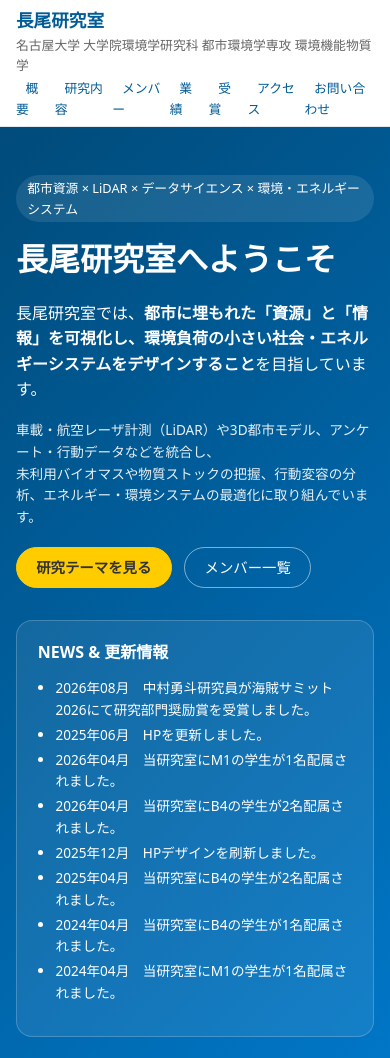
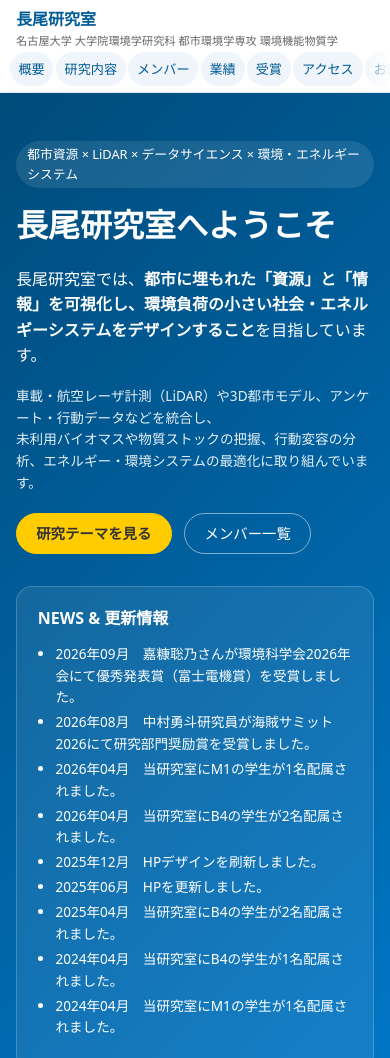
Before and after one commit to 7kamuraNu/nagaolab, a plain HTML site: page index.html in a window 390 px wide. Shown: the top 1058 px of the page. Drawn offline with Linux system fonts and the light colour scheme.

Commit message:
嘉糠さんの環境科学会2026年会の発表・受賞を追加、スマホヘッダーを修正
- 学会発表に「放置竹林問題を理解するための竹の存在量の可視化」
  （環境科学会2026年会, 2026年9月3日）を追加
- 受賞歴に優秀発表賞（富士電機賞）を追加し、NEWSにも掲載
- 杉浦さんの学年表記を修士1年→修士2年に修正
- スマホでナビ項目が1文字ずつ折り返される問題を修正
  （nav に white-space: nowrap、600px以下は横スクロールのタブ表示に変更）
- ヘッダー高さが可変になったためアンカーのスクロール位置を実測値に変更
- 最終更新日を更新

Co-Authored-By: Claude Opus 5 (1M context) <noreply@anthropic.com>

```diff
--- a/index.html
+++ b/index.html
@@ -51,6 +51,8 @@
       display: flex;
       align-items: center;
       justify-content: space-between;
+      flex-wrap: wrap;
+      gap: 0.3rem 1rem;
     }
 
     .brand {
@@ -67,6 +69,9 @@
     .brand-sub {
       font-size: 0.8rem;
       color: #666;
+      /* 「大学院環境学研究科」などの語の途中で改行させない */
+      word-break: keep-all;
+      overflow-wrap: break-word;
     }
 
     nav ul {
@@ -74,13 +79,22 @@
       padding: 0;
       margin: 0;
       display: flex;
-      gap: 1rem;
+      flex-wrap: wrap;
+      justify-content: flex-end;
+      gap: 0.2rem 1rem;
       font-size: 0.9rem;
     }
 
+    nav li {
+      flex: 0 0 auto;
+    }
+
     nav a {
+      display: block;
       padding: 0.4rem 0.6rem;
       border-radius: 999px;
+      /* 項目名が1文字ずつ折り返されるのを防ぐ */
+      white-space: nowrap;
     }
 
     nav a:hover {
@@ -419,7 +433,7 @@
       }
 
       nav ul {
-        gap: 0.4rem;
+        gap: 0.15rem 0.4rem;
         font-size: 0.8rem;
       }
 
@@ -431,8 +445,60 @@
     @media (max-width: 600px) {
       .nav-container {
         flex-direction: column;
-        align-items: flex-start;
-        gap: 0.2rem;
+        /* 縦並びでは wrap を解除する。column + wrap だと flex 行が
+           max-content 幅に縮み、stretch が親幅まで効かなくなるため */
+        flex-wrap: nowrap;
+        align-items: stretch;
+        gap: 0.25rem;
+        padding: 0.45rem 0 0.15rem;
+      }
+
+      .brand {
+        min-width: 0;
+        padding: 0 1rem;
+      }
+
+      .brand-title {
+        font-size: 1rem;
+      }
+
+      .brand-sub {
+        font-size: 0.7rem;
+        line-height: 1.4;
+      }
+
+      /* 横スクロールできる1行のタブに切り替え、項目の潰れをなくす */
+      nav {
+        overflow-x: auto;
+        scrollbar-width: none;
+        /* 右端をぼかしてスクロールできることを示す */
+        -webkit-mask-image: linear-gradient(
+          to right,
+          #000 calc(100% - 28px),
+          transparent
+        );
+        mask-image: linear-gradient(
+          to right,
+          #000 calc(100% - 28px),
+          transparent
+        );
+      }
+
+      nav::-webkit-scrollbar {
+        display: none;
+      }
+
+      nav ul {
+        flex-wrap: nowrap;
+        justify-content: flex-start;
+        gap: 0.15rem;
+        padding: 0 0.6rem 0.2rem;
+        font-size: 0.82rem;
+      }
+
+      nav a {
+        padding: 0.4rem 0.55rem;
+        background: #f0f4fb;
       }
     }
   </style>
@@ -482,11 +548,12 @@
       <aside class="hero-card">
         <h2>NEWS &amp; 更新情報</h2>
         <ul class="hero-list">
+          <li>2026年09月　嘉糠聡乃さんが環境科学会2026年会にて優秀発表賞（富士電機賞）を受賞しました。</li>
           <li>2026年08月　中村勇斗研究員が海賊サミット2026にて研究部門奨励賞を受賞しました。</li>
-          <li>2025年06月　HPを更新しました。</li>
           <li>2026年04月　当研究室にM1の学生が1名配属されました。</li>
           <li>2026年04月　当研究室にB4の学生が2名配属されました。</li>
           <li>2025年12月　HPデザインを刷新しました。</li>
+          <li>2025年06月　HPを更新しました。</li>
           <li>2025年04月　当研究室にB4の学生が2名配属されました。</li>
           <li>2024年04月　当研究室にB4の学生が1名配属されました。</li>
           <li>2024年04月　当研究室にM1の学生が1名配属されました。</li>
@@ -600,7 +667,7 @@
             </li>
             <li>
               <span>杉浦 寿哉</span>
-              <span class="member-role">修士1年（M2）</span>
+              <span class="member-role">修士2年（M2）</span>
             </li>
             <li>
               <span>嘉糠 聡乃</span>
@@ -677,6 +744,11 @@
         <h3>学会発表</h3>
         <ul class="publication-list">
           <li>
+            <div class="publication-year">2026年9月3日　公益社団法人 環境科学会 2026年会</div>
+            <strong>放置竹林問題を理解するための竹の存在量の可視化</strong><br />
+            嘉糠 聡乃, 杉浦 寿哉, 中村 勇斗, 長尾 征洋.
+          </li>
+          <li>
             <div class="publication-year">2025年12月18日　The International Chemical Congress of Pacific Basin Societies 2025</div>
             <strong>Development of measurement technology for sustainable utilization of urban street tree biomass: A handheld LiDAR sensor approach</strong><br />
             Yuto Nakamura, Taiga Yamazaki, Masahiro Nagao.
@@ -733,6 +805,12 @@
       <h2 class="section-title">受賞歴</h2>
       <div class="card">
         <ul class="publication-list">
+          <li>
+            <div class="publication-year">2026年9月　公益社団法人 環境科学会 2026年会</div>
+            <strong>優秀発表賞（富士電機賞）</strong><br />
+            放置竹林問題を理解するための竹の存在量の可視化<br />
+            嘉糠 聡乃, 杉浦 寿哉, 中村 勇斗, 長尾 征洋
+          </li>
           <li>
             <div class="publication-year">2026年8月　海賊サミット2026</div>
             <strong>研究部門奨励賞</strong><br />
@@ -810,7 +888,7 @@
   <footer>
     <div class="footer-inner">
       <div>© 長尾研究室, Nagoya University.</div>
-      <div>最終更新日：2026-08-17</div>
+      <div>最終更新日：2026-09-15</div>
     </div>
   </footer>
 
@@ -823,8 +901,13 @@
         const target = document.querySelector(targetId);
         if (!target) return;
         e.preventDefault();
+        // ヘッダーは画面幅で高さが変わる（スマホでは2段）ため実測値でオフセットする
+        const header = document.querySelector("header");
+        const offset = (header ? header.offsetHeight : 0) + 12;
+        const top =
+          target.getBoundingClientRect().top + window.scrollY - offset;
         window.scrollTo({
-          top: target.offsetTop - 70,
+          top: Math.max(top, 0),
           behavior: "smooth",
         });
       });
```
